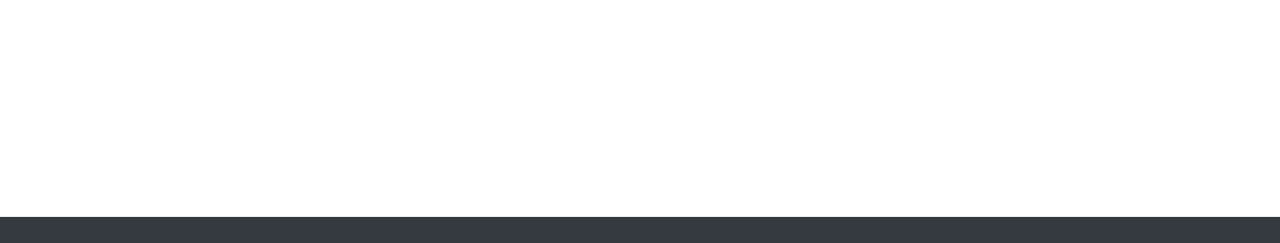
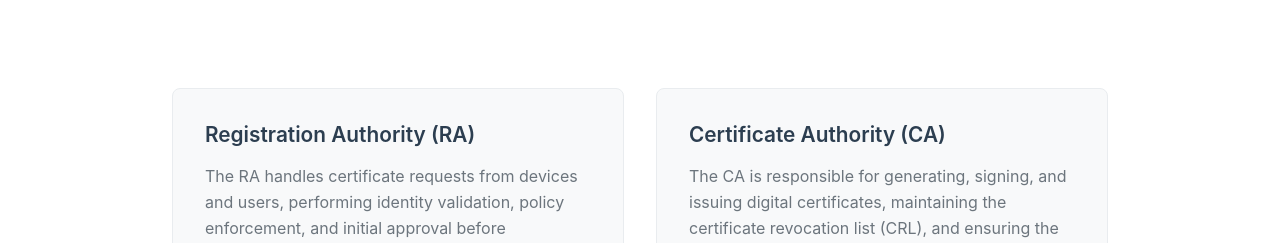
Before and after one commit to Trustpoint-Project/website, a Gatsby site: page /about in a window 1280 px wide. Shown: the part 5863-6106 px from the top of the page. Built offline with nearby package versions, Linux system fonts and the light colour scheme; Gatsby itself is replaced by a stand-in of ours.

Commit message:
feat: Add explanation section to About page with new styles

```diff
--- a/public/chunk-map.json
+++ b/public/chunk-map.json
@@ -1 +1 @@
-{"app":["/app-ed3a86c94ad1c04a4561.js"],"component---src-pages-404-js":["/component---src-pages-404-js-6655bd72ba3ff755e4d3.js"],"component---src-pages-about-js":["/component---src-pages-about-js-ea682a48112cc567ed2a.js"],"component---src-pages-brand-js":["/component---src-pages-brand-js-e0f4bdd1703f78b2eb21.js"],"component---src-pages-contact-js":["/component---src-pages-contact-js-af42bd470d660c3b302d.js"],"component---src-pages-index-js":["/component---src-pages-index-js-07fe28cd31ea00d65450.js"],"component---src-pages-privacy-js":["/component---src-pages-privacy-js-3368a357aab40e786df2.js"],"component---src-pages-resources-js":["/component---src-pages-resources-js-f2cc07ab9cd88edf15fb.js"],"component---src-pages-roadmap-js":["/component---src-pages-roadmap-js-5f639701faed6145e764.js"],"component---src-pages-security-js":["/component---src-pages-security-js-f5ad1c703f47bb390cf1.js"],"component---src-pages-success-js":["/component---src-pages-success-js-9bb15a349e62de23b2b6.js"],"component---src-pages-team-js":["/component---src-pages-team-js-4ef460867e18e0ee05b8.js"],"component---src-pages-test-404-js":["/component---src-pages-test-404-js-6a6339022f78dc423af4.js"]}
+{"app":["/app-ed3a86c94ad1c04a4561.js"],"component---src-pages-404-js":["/component---src-pages-404-js-6655bd72ba3ff755e4d3.js"],"component---src-pages-about-js":["/component---src-pages-about-js-e77e2ca1cc854fcf9b21.js"],"component---src-pages-brand-js":["/component---src-pages-brand-js-e0f4bdd1703f78b2eb21.js"],"component---src-pages-contact-js":["/component---src-pages-contact-js-af42bd470d660c3b302d.js"],"component---src-pages-index-js":["/component---src-pages-index-js-07fe28cd31ea00d65450.js"],"component---src-pages-privacy-js":["/component---src-pages-privacy-js-3368a357aab40e786df2.js"],"component---src-pages-resources-js":["/component---src-pages-resources-js-f2cc07ab9cd88edf15fb.js"],"component---src-pages-roadmap-js":["/component---src-pages-roadmap-js-5f639701faed6145e764.js"],"component---src-pages-security-js":["/component---src-pages-security-js-f5ad1c703f47bb390cf1.js"],"component---src-pages-success-js":["/component---src-pages-success-js-9bb15a349e62de23b2b6.js"],"component---src-pages-team-js":["/component---src-pages-team-js-4ef460867e18e0ee05b8.js"],"component---src-pages-test-404-js":["/component---src-pages-test-404-js-6a6339022f78dc423af4.js"]}
--- a/public/page-data/app-data.json
+++ b/public/page-data/app-data.json
@@ -1 +1 @@
-{"webpackCompilationHash":"9a5eaa1c715563666279"}
+{"webpackCompilationHash":"aa8b555e71ea9865f3a6"}
--- a/src/pages/about.js
+++ b/src/pages/about.js
@@ -504,6 +504,29 @@ const styles = {
     textAlign: 'center',
     marginBottom: '3rem',
     lineHeight: '1.7'
+  },
+  explanationContainer: {
+    display: 'grid',
+    gridTemplateColumns: 'repeat(auto-fit, minmax(300px, 1fr))',
+    gap: '2rem',
+    marginBottom: '3rem'
+  },
+  explanationItem: {
+    backgroundColor: 'var(--bg-secondary)',
+    padding: '2rem',
+    borderRadius: '8px',
+    border: '1px solid var(--border-color)'
+  },
+  explanationTitle: {
+    fontSize: '1.3rem',
+    fontWeight: '600',
+    color: 'var(--text-primary)',
+    marginBottom: '1rem'
+  },
+  explanationText: {
+    fontSize: '1rem',
+    color: 'var(--text-secondary)',
+    lineHeight: '1.6'
   }
 }
 
@@ -812,6 +835,22 @@ const AboutPage = () => (
             style={styles.architectureImage}
           />
         </div>
+        <div style={styles.explanationContainer}>
+          <div style={styles.explanationItem}>
+            <h3 style={styles.explanationTitle}>Registration Authority (RA)</h3>
+            <p style={styles.explanationText}>
+              The RA handles certificate requests from devices and users, performing identity validation,
+              policy enforcement, and initial approval before forwarding requests to the CA for issuance.
+            </p>
+          </div>
+          <div style={styles.explanationItem}>
+            <h3 style={styles.explanationTitle}>Certificate Authority (CA)</h3>
+            <p style={styles.explanationText}>
+              The CA is responsible for generating, signing, and issuing digital certificates,
+              maintaining the certificate revocation list (CRL), and ensuring the overall security of the PKI infrastructure.
+            </p>
+          </div>
+        </div>
       </div>
     </section>
 
```
Also changed, not shown: public/_gatsby/slices/_gatsby-scripts-1.html (+2 -2 lines), public/index.html (+2 -2 lines), public/webpack.stats.json (+1 -1 lines).
